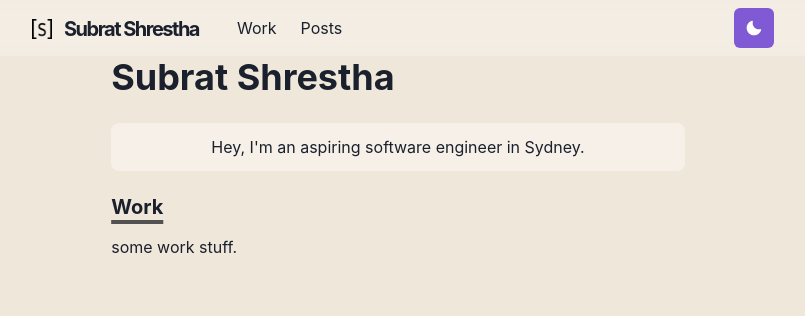
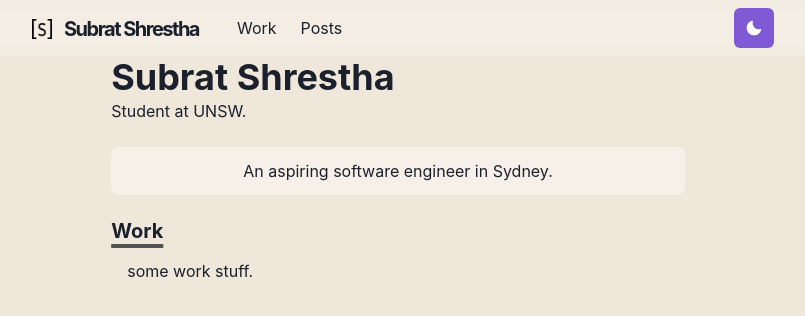
Before and after one commit to SubratShrestha/portfolio-next, a Next.js app: page / in a window 1280 px wide. Shown: the top 316 px of the page, without its empty margins (242-1047 px from the left). Built offline with nearby package versions, Linux system fonts and the light colour scheme.

Commit message:
Using custom paragraph component.

```diff
--- /dev/null
+++ b/components/layouts/paragraph.js
@@ -0,0 +1,8 @@
+import styled from '@emotion/styled';
+
+const Paragraph = styled.p`
+  text-align: justify;
+  text-indent: 1em;
+`;
+
+export default Paragraph;
--- a/pages/index.js
+++ b/pages/index.js
@@ -1,5 +1,6 @@
 import { Container, Box, Heading, useColorModeValue } from '@chakra-ui/react';
 import AnimatedSection from '../components/layouts/animatedSection';
+import Paragraph from '../components/layouts/paragraph';
 
 const Page = () => {
   return (
@@ -9,7 +10,7 @@ const Page = () => {
           <Heading as="h2" variant="page-title">
             Subrat Shrestha
           </Heading>
-          {/* <p>Subheading</p> */}
+          <p>Student at UNSW.</p>
         </Box>
       </Box>
 
@@ -21,14 +22,14 @@ const Page = () => {
         mt={6} // maybe
         align="center"
       >
-        Hey, I'm an aspiring software engineer in Sydney.
+        An aspiring software engineer in Sydney.
       </Box>
 
       <AnimatedSection delay={0.1}>
         <Heading as="h3" variant="section-title">
           Work
         </Heading>
-        <p>some work stuff.</p>
+        <Paragraph>some work stuff.</Paragraph>
       </AnimatedSection>
     </Container>
   );
```
